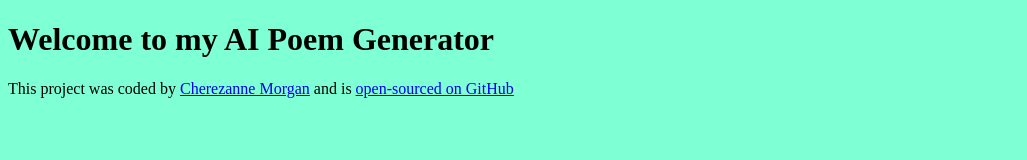
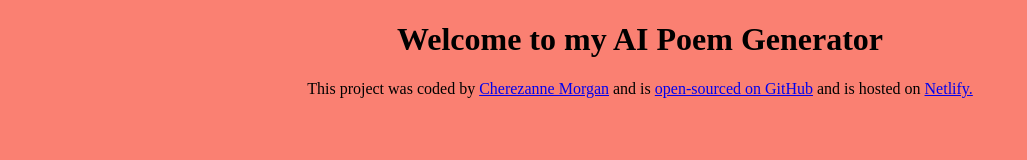
Before and after one commit to Cherezanne/AI-Poem-Project, a plain HTML site: page index.html in a window 1280 px wide. Shown: the whole page, without its empty margins (0-1027 px from the left). Drawn offline with Linux system fonts and the light colour scheme.

Commit message:
changed backgroud-color

```diff
--- a/index.html
+++ b/index.html
@@ -18,6 +18,10 @@
       <a href="https://github.com/Cherezanne/AI-Poem-Project"
         >open-sourced on GitHub</a
       >
+      and is hosted on
+      <a href="https://my-ai-poem-generator1.netlify.app/" target="_blank"
+        >Netlify.</a
+      >
     </footer>
 
     <script src="index.js"></script>
--- a/styles.css
+++ b/styles.css
@@ -1,3 +1,4 @@
 body {
-  background-color: aquamarine;
+  text-align: center;
+  background-color: salmon;
 }
```
